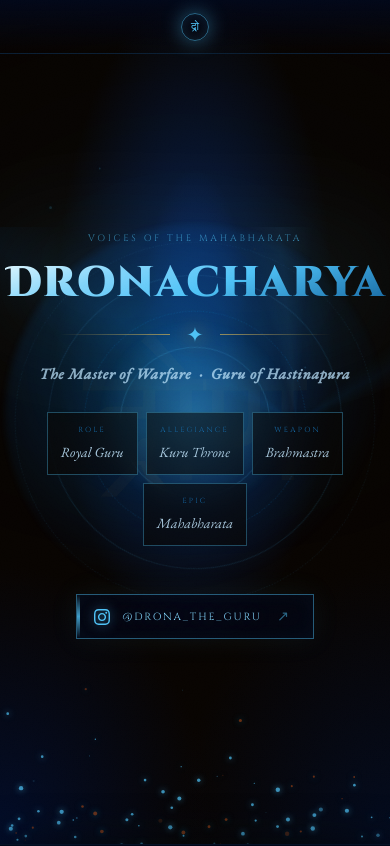
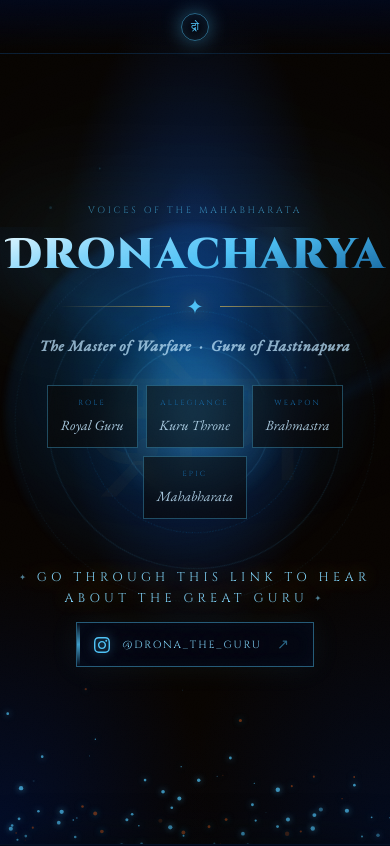
Before and after one commit to ThilakSujan/ADM-assignment, a plain HTML site: page index.html in a window 390 px wide. Shown: the top 846 px of the page. Drawn offline with nearby package versions, Linux system fonts and the light colour scheme.

Commit message:
mobile view 1

```diff
--- a/index.html
+++ b/index.html
@@ -939,7 +939,9 @@
       z-index: 10;
       margin-top: 3rem;
       display: flex;
-      justify-content: center;
+      flex-direction: column;
+      align-items: center;
+      gap: 0.75rem;
       animation: fadeUp 1s ease 1.2s both;
     }
     .hero-ig-btn {
@@ -1014,6 +1016,28 @@
       color: var(--gold-light);
     }
 
+
+    .hero-ig-tagline {
+      font-family: 'Cinzel', serif;
+      font-style: normal;
+      font-size: 0.78rem;
+      font-weight: 400;
+      letter-spacing: 0.35em;
+      text-transform: uppercase;
+      color: var(--gold-light);
+      text-align: center;
+      text-shadow:
+        0 0 12px rgba(201,168,76,0.7),
+        0 0 30px rgba(79,195,247,0.3),
+        0 0 60px rgba(79,195,247,0.15);
+      animation: taglinePulse 3.5s ease-in-out infinite;
+    }
+    @keyframes taglinePulse {
+      0%,100% { text-shadow: 0 0 12px rgba(201,168,76,0.7), 0 0 30px rgba(79,195,247,0.3), 0 0 60px rgba(79,195,247,0.15); opacity: 0.85; }
+      50%      { text-shadow: 0 0 20px rgba(201,168,76,1),   0 0 50px rgba(79,195,247,0.5), 0 0 90px rgba(79,195,247,0.25); opacity: 1; }
+    }
+    .hero-ig-tagline::before { content: '✦  '; font-size: 0.5rem; vertical-align: middle; opacity: 0.6; }
+    .hero-ig-tagline::after  { content: '  ✦'; font-size: 0.5rem; vertical-align: middle; opacity: 0.6; }
     /* ─── STICKY NAV ─── */
     #sticky-nav {
       position: sticky;
@@ -1337,6 +1361,7 @@
   </div>
 
   <div class="hero-ig-wrap">
+    <p class="hero-ig-tagline">Go through this link to hear about the great Guru</p>
     <a class="hero-ig-btn" href="https://www.instagram.com/drona_the_guru?igsh=bWd4c2dkaXlna3pz" target="_blank" rel="noopener">
       <svg viewBox="0 0 24 24" xmlns="http://www.w3.org/2000/svg"><path d="M12 2.163c3.204 0 3.584.012 4.85.07 3.252.148 4.771 1.691 4.919 4.919.058 1.265.069 1.645.069 4.849 0 3.205-.012 3.584-.069 4.849-.149 3.225-1.664 4.771-4.919 4.919-1.266.058-1.644.07-4.85.07-3.204 0-3.584-.012-4.849-.07-3.26-.149-4.771-1.699-4.919-4.92-.058-1.265-.07-1.644-.07-4.849 0-3.204.013-3.583.07-4.849.149-3.227 1.664-4.771 4.919-4.919 1.266-.057 1.645-.069 4.849-.069zm0-2.163c-3.259 0-3.667.014-4.947.072-4.358.2-6.78 2.618-6.98 6.98-.059 1.281-.073 1.689-.073 4.948 0 3.259.014 3.668.072 4.948.2 4.358 2.618 6.78 6.98 6.98 1.281.058 1.689.072 4.948.072 3.259 0 3.668-.014 4.948-.072 4.354-.2 6.782-2.618 6.979-6.98.059-1.28.073-1.689.073-4.948 0-3.259-.014-3.667-.072-4.947-.196-4.354-2.617-6.78-6.979-6.98-1.281-.059-1.69-.073-4.949-.073zm0 5.838c-3.403 0-6.162 2.759-6.162 6.162s2.759 6.163 6.162 6.163 6.162-2.759 6.162-6.163c0-3.403-2.759-6.162-6.162-6.162zm0 10.162c-2.209 0-4-1.79-4-4 0-2.209 1.791-4 4-4s4 1.791 4 4c0 2.21-1.791 4-4 4zm6.406-11.845c-.796 0-1.441.645-1.441 1.44s.645 1.44 1.441 1.44c.795 0 1.439-.645 1.439-1.44s-.644-1.44-1.439-1.44z"/></svg>
       <span class="hero-ig-handle">@drona_the_guru</span>
```
